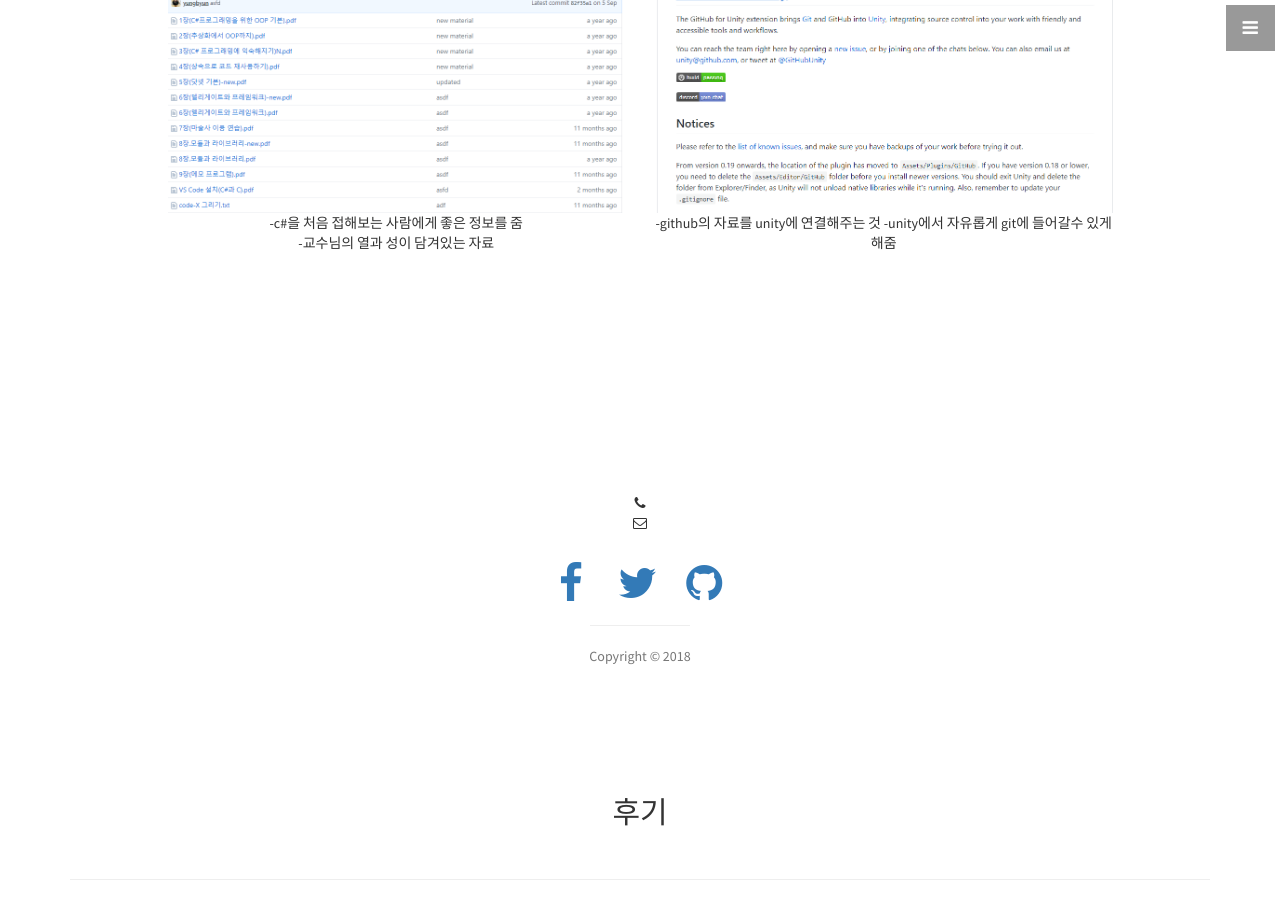
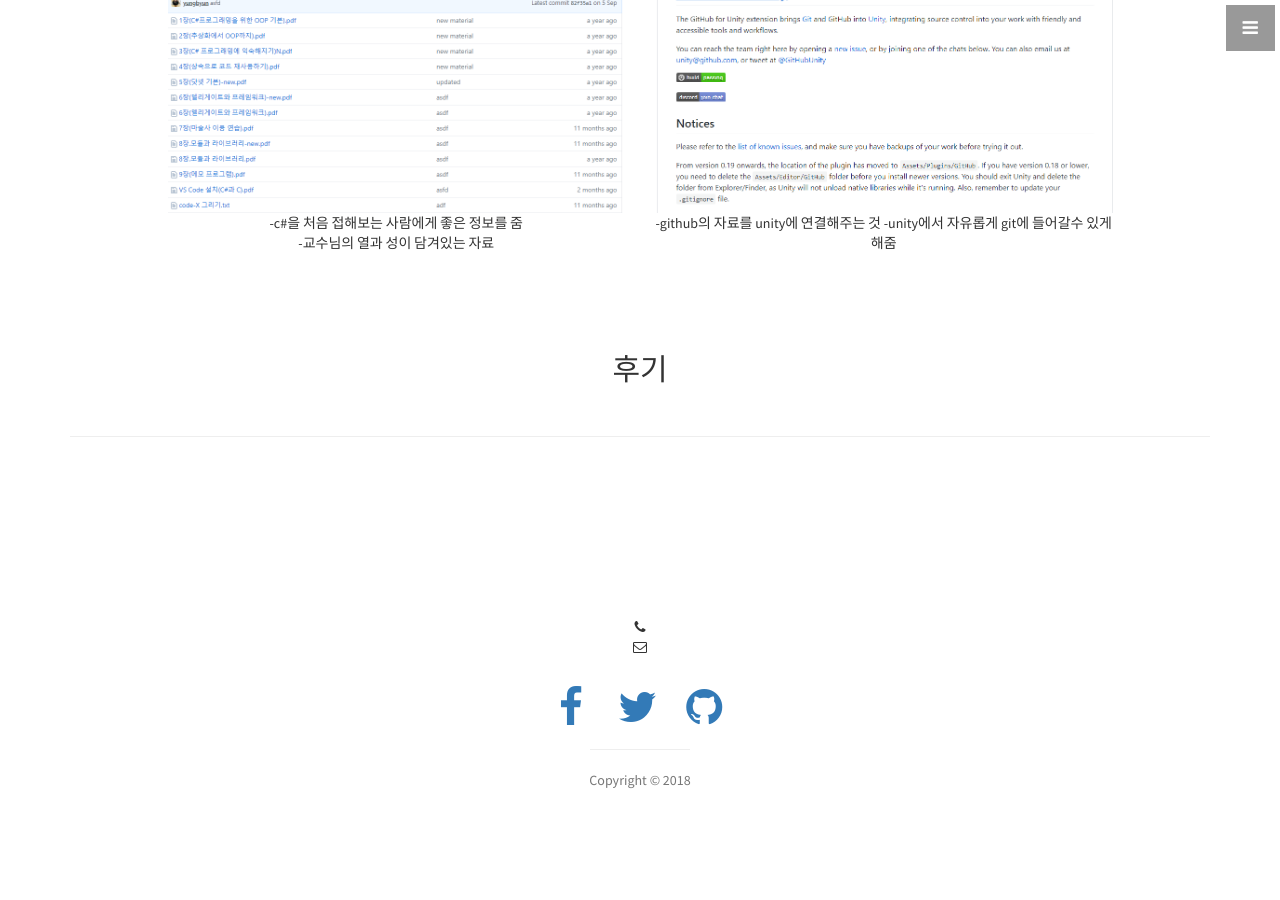
Before and after one commit to hsj3359/hsj3359.github.io, a Jekyll site: the page built from index.html, in a window 1280 px wide and 900 px high, scrolled down 2245 px. Built offline with Jekyll 4.4.1, drawn with Linux system fonts in a browser that asks for light colours.

Commit message:
fin수정

```diff
--- a/_layouts/front.html
+++ b/_layouts/front.html
@@ -11,9 +11,12 @@
   {% include services.html %}
   {% include callout.html %}
   {% include portfolio.html %}
+
+
+{% include fin.html %}
   {% include footer.html %}
   {% include scripts.html %}
-{% include fin.html %}
+
 </body>
 
 </html>
```
